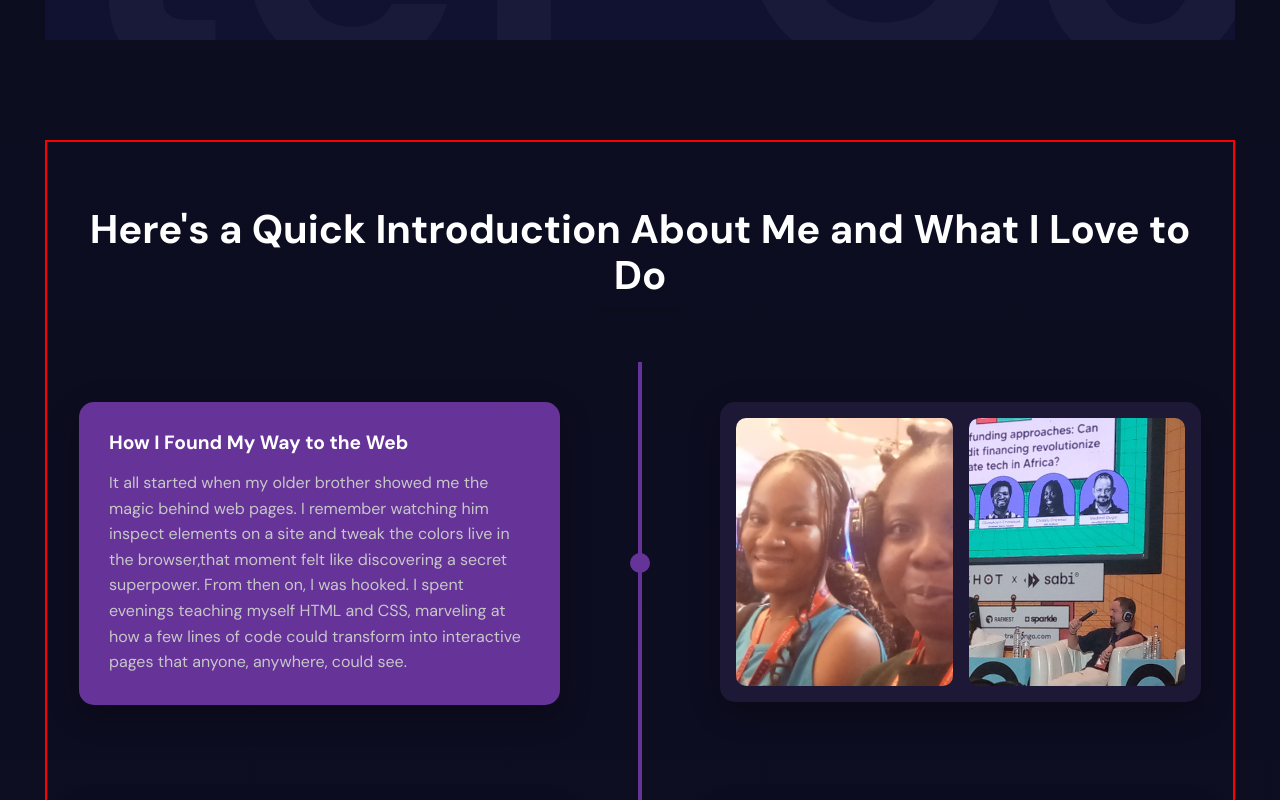
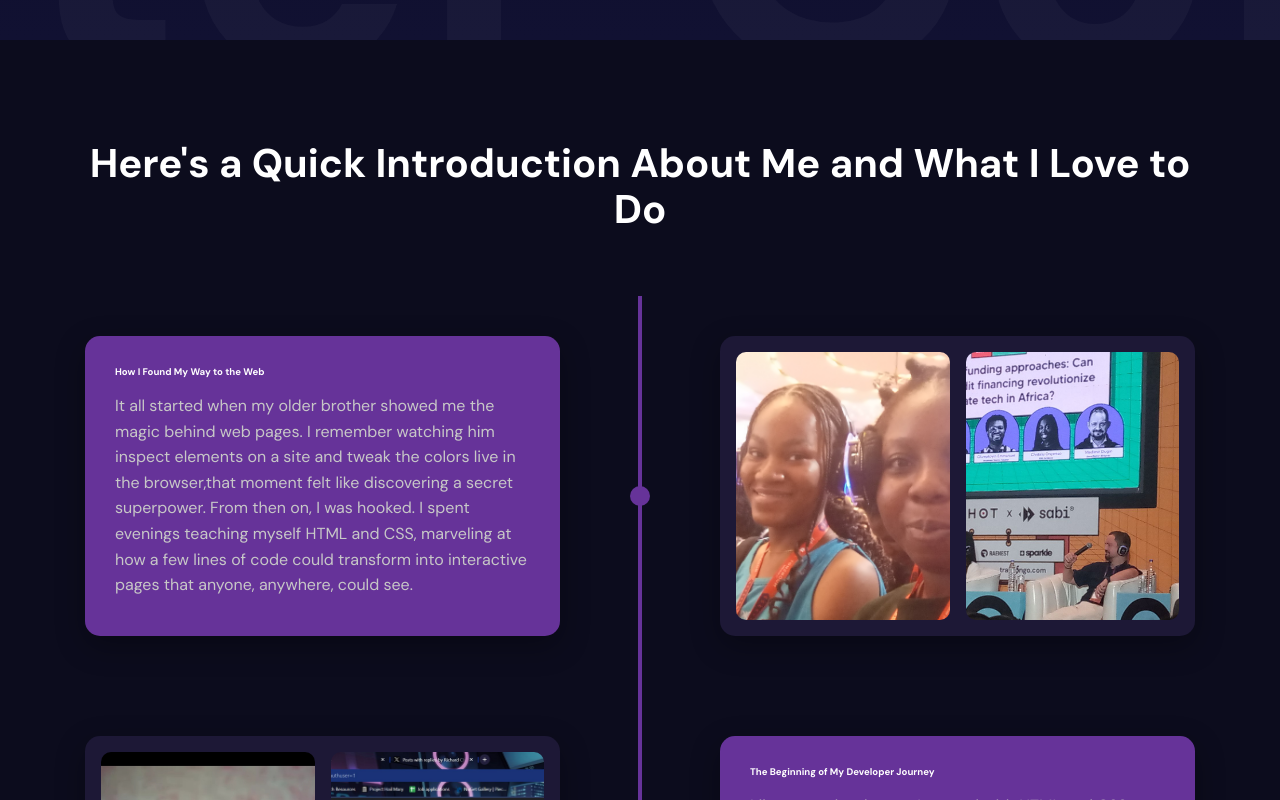
Before and after one commit to Aden1ke/My-Portfolio-, a React (Vite) app: page / in a window 1280 px wide. Shown: the part 760-1560 px from the top of the page. Built offline with nearby package versions, Linux system fonts and the light colour scheme.

Commit message:
corrected overflow

```diff
--- a/src/app.scss
+++ b/src/app.scss
@@ -18,8 +18,7 @@ html {
 body {
   min-height: 100vh;
   overflow-x: hidden;
-  //background-color: #0c0c1d;
-  background: linear-gradient(#0c0c1d, #111132);
+  background-color: #0c0c1d;
   color: lightgray;
   font-family: "DM Sans", sans-serif;
   padding-top: 100px; // Space for fixed navbar
@@ -28,8 +27,8 @@ body {
 section {
   height: 100vh;
   scroll-snap-align: start; // Changed from 'center' to fix gaps
-  padding: 0 45px;
-  position: relative;
+  width: 100%; // Changed from 100vw
+  overflow-x: hidden;
   //border: 2px solid red;
 
   // Mobile adjustments
@@ -37,7 +36,6 @@ section {
     scroll-snap-align: none; // Disable on mobile
     height: auto;
     min-height: 100vh;
-    padding: 80px 20px 20px;
   }
 
   // Remove gap between sections
--- a/src/components/about/about.scss
+++ b/src/components/about/about.scss
@@ -1,8 +1,9 @@
 .about-container {
-  padding: 4rem 2rem;
+  padding: 0 45px;
+  //padding: 4rem 2rem;
   max-width: 1200px;
   margin: 0 auto;
-  border: 2px solid red;
+  //border: 2px solid red;
 
   .about-title {
     font-size: 2.5rem;
@@ -10,6 +11,7 @@
     text-align: center;
     margin-bottom: 4rem;
     position: relative;
+    //border: 2px solid red;
 
     &::after {
       content: '';
@@ -81,7 +83,7 @@
 
         h3 {
           color: #fff;
-          font-size: 1.2rem;
+          font-size: 0.6rem;
           margin-bottom: 1rem;
           transition: inherit;
         }
@@ -153,6 +155,10 @@
         .content, .image-container {
           width: 100%;
           margin: 0 0 30px 0 !important;
+
+          h3 {
+            font-size: 1.2rem;
+          }
         }
 
         .image-placeholder {
--- a/src/components/hero/hero.scss
+++ b/src/components/hero/hero.scss
@@ -3,8 +3,7 @@
   overflow: hidden;
   position: relative;
   background: linear-gradient(#0c0c1d, #111132);
-  //background-color: #0c0c1d;
-  //padding: 0 45px;
+  padding: 0 45px;
   padding-top: 120px;
   //border: 2px solid red;
 
```
Also changed, not shown: src/components/navbar/navbar.scss (line endings or trailing spaces).
